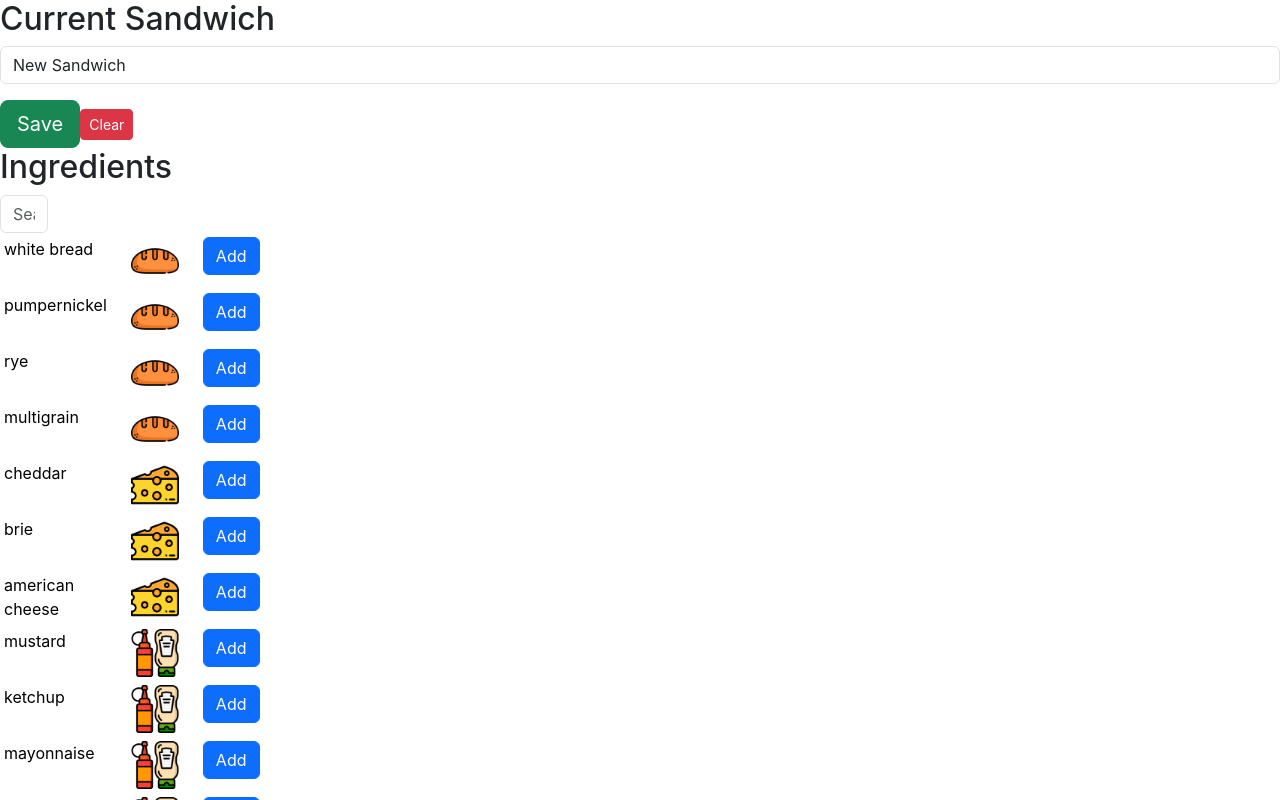
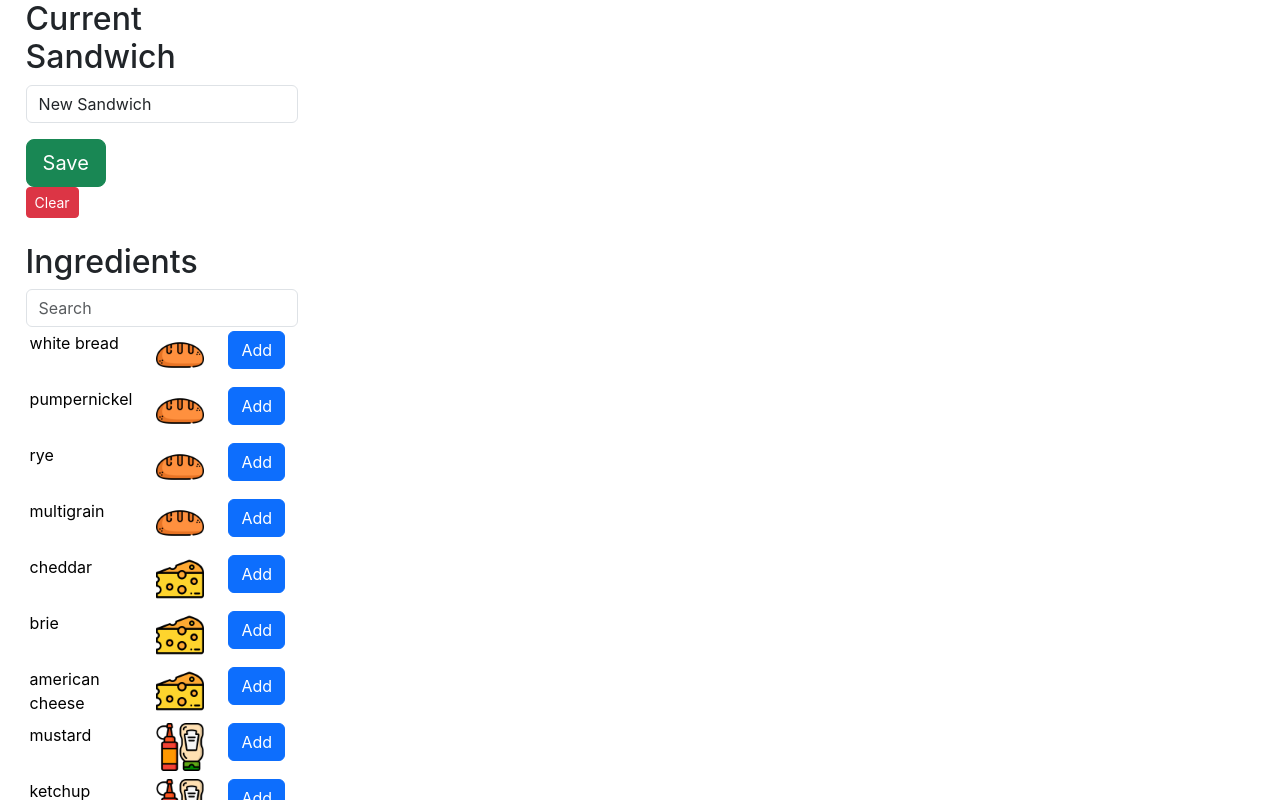
Before and after one commit to mat-lundin/makeasandwich, a React (Create React App) app: page / in a window 1280 px wide. Shown: the top 800 px of the page. Built offline with nearby package versions, Linux system fonts and the light colour scheme.

Commit message:
add padding to the main sections

```diff
--- a/src/components/CurrentSandwich.js
+++ b/src/components/CurrentSandwich.js
@@ -10,7 +10,7 @@ const CurrentSandwich = (props)=> {
     const handleClose = () => setShow(false);
     const handleShow = () => setShow(true);
     return (
-        <div className='curSand'>
+        <div className='cursand'>
             <h2>Current Sandwich</h2>
         <Form onSubmit={(event)=>{
             event.preventDefault();
--- a/src/components/Ingredients.js
+++ b/src/components/Ingredients.js
@@ -16,7 +16,7 @@ function updateIngSearch(val){
     return(
         <div className='ingredients'>
         <h2>Ingredients</h2>
-        <Form.Control type="text" id="name" placeholder='Search' onFocus={(e)=>e.target.select()} autoComplete={'off'} onChange={(e)=> updateIngSearch(e.target.value)}></Form.Control>
+        <Form.Control type="text" id="ingSearch" placeholder='Search' onFocus={(e)=>e.target.select()} autoComplete={'off'} onChange={(e)=> updateIngSearch(e.target.value)}></Form.Control>
         <Table id="ingTable" borderless={true} hover size="sm">
             <tbody>
         {props.ingredients.map((ing, index)=>{
--- a/src/styles.css
+++ b/src/styles.css
@@ -11,6 +11,8 @@ main {
     /* background-color: blue; */
     width: 50%;
     place-content: right;
+    padding-right: 2%;
+    padding-left: 2%;
 }
 
 .ingIcon {
@@ -19,13 +21,15 @@ main {
     padding-right: 1em;
 }
 
-.curSand {
+.cursand {
     width: 36em;
     display: inline;
+    padding-left: 2%;
 }
 
 .saved {
     display: block;
+    padding-right: 2%;
 }
 
 .savedIng {
@@ -51,14 +55,37 @@ td.starred:hover {
 }
 
 @media screen and (max-width: 1320px) {
-    .curSand {
+  main {
+
+    padding-left: 2%;
+  }
+}
+
+@media screen and (max-width: 1320px) {
+    .cursand {
       width: 3em;
+      padding-left: 0%;
+      padding-bottom: 2%;
+      display: block;
+    }
+  }
+
+  @media screen and (max-width: 1320px) {
+    #name {
+      width: 17em;
     }
   }
 
   @media screen and (max-width: 1320px) {
     .ingredients {
       width: 3em;
+      padding-left: 0%;
+    }
+  }
+
+  @media screen and (max-width: 1320px) {
+    #ingSearch {
+      width: 17em;
     }
   }
 
@@ -66,6 +93,7 @@ td.starred:hover {
     .saved {
       width: 100%;
       display: block;
+      padding-left: 0%;
     }
   }
 
```
